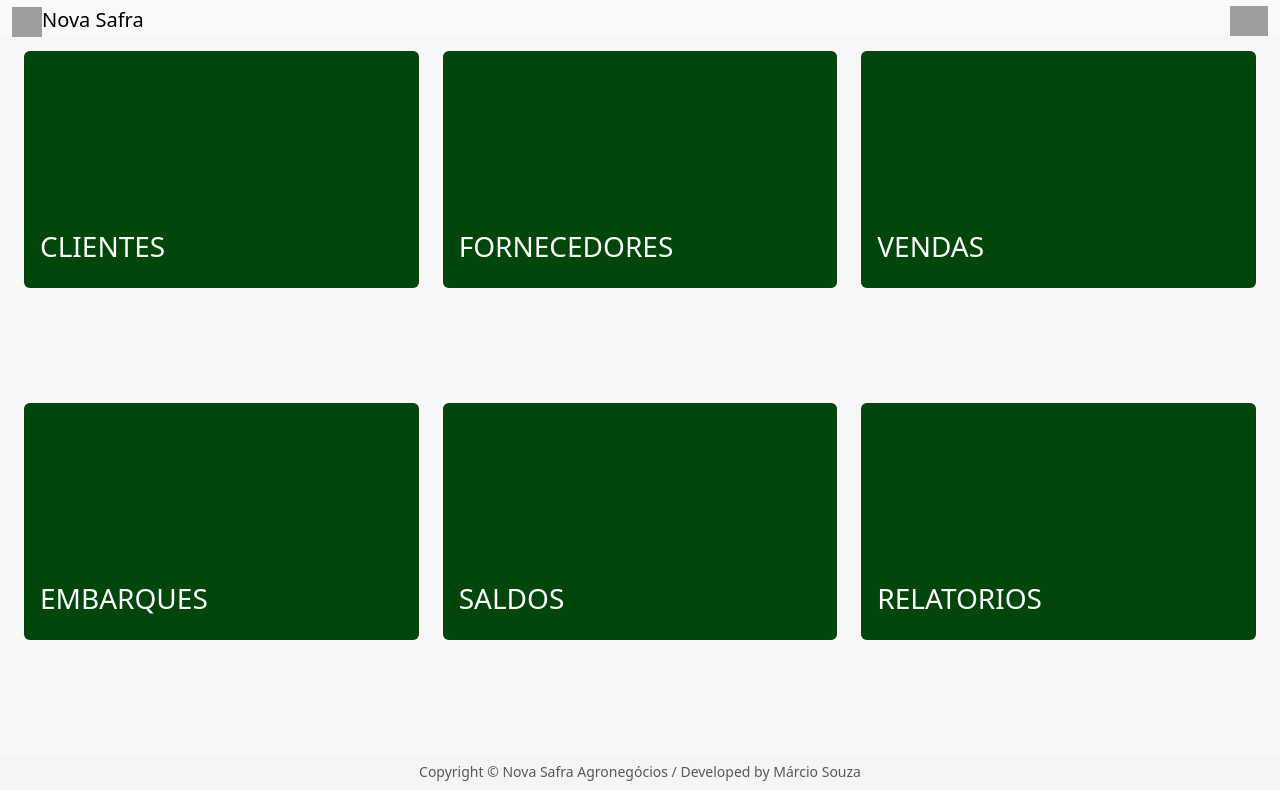
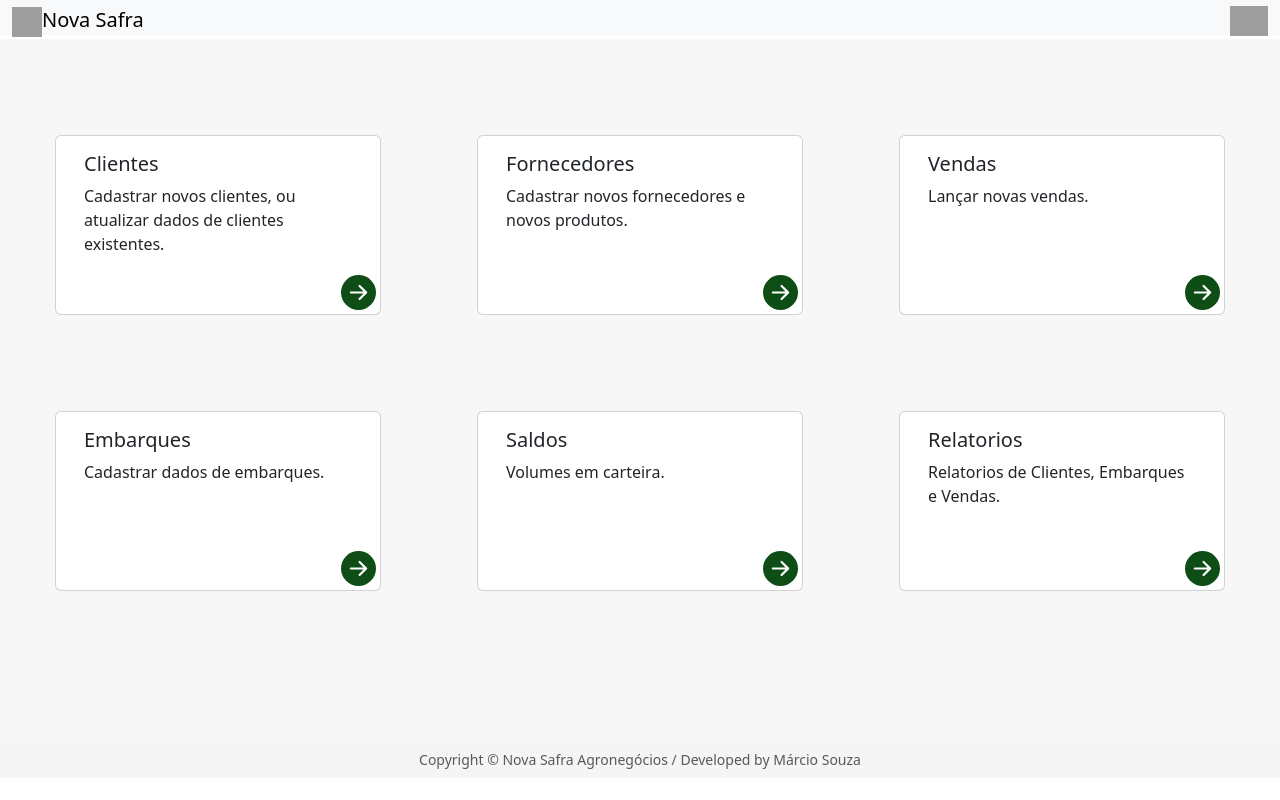
Before and after one commit to Marcio-SouzaJr/NSReact, a React (Create React App) app: page /selection in a window 1280 px wide. Built offline with nearby package versions, Linux system fonts and the light colour scheme; grey boxes are pictures that could not be loaded.

Commit message:
Layout update

```diff
--- a/package.json
+++ b/package.json
@@ -8,6 +8,7 @@
     "@testing-library/user-event": "^13.5.0",
     "bootstrap": "^5.3.0-alpha3",
     "react": "^18.2.0",
+    "react-bootstrap-icons": "^1.10.3",
     "react-dom": "^18.2.0",
     "react-router-dom": "^6.10.0",
     "react-scripts": "5.0.1",
--- a/public/style.css
+++ b/public/style.css
@@ -93,60 +93,38 @@
   width: 28px;
 }
 
-/* inicio selection */
-.option {
-  overflow: hidden;
-  position: relative;
-  padding-bottom: 60%;
-  cursor: pointer;
-  background-color: var(--primaria);
+
+/* inicio pagina de seleção */
+
+
+.selection-base {
+  background-color: #f7f7f7;
+  height: 88vh;
 }
 
-.option-overlay {
-  width: 100%;
-  height: 100%;
-  position: absolute;
-  top: 0;
-  left: 0;
-  z-index: 90;
-  transition: all 0.4s;
+@media screen and (max-width: 1200px){
+  .selection-base {
+    height: 100%;
+  }
 }
 
-.option-content {
-  position: absolute;
-  bottom: 0;
-  left: 0;
-  z-index: 99;
-  transition: all 0.4s;
+.seta {
+  color: rgb(15, 77, 23);
+  font-size: 35px;
 }
 
-.option-overlay {
-  background: rgba(0, 0, 0, 0.4);
+.seta:hover {
+  color: rgb(0, 65, 9);
+  font-size: 36px;
+  transition: all 0.5s;
 }
 
-.option-description {
-  transform: translateY(0.5rem);
-  transition: all 0.7s;
-  opacity: 0;
-  display: none;
-}
-
-.option:hover .option-content {
-  bottom: 1rem;
-}
-
-.option:hover .option-description {
-  opacity: 5;
-  transform: none;
-  display: block;
-  transition: all 0.4s;
-}
-
-.option:hover .option-overlay {
-  opacity: 0;
+#opcao{
+  height: 180px;
 }
 
 .option:hover {
-  box-shadow: 0px 0px 18px -5px rgba(0, 0, 0, 0.96);
-  transition: all 0.4s;
+  box-shadow: 8px 7px 68px -40px rgb(2, 109, 2);
+  transition: all 0.5s;
+
 }
--- a/src/pages/Fornecedores/index.js
+++ b/src/pages/Fornecedores/index.js
@@ -1,3 +1,4 @@
+import { ArrowRightCircleFill } from "react-bootstrap-icons";
 import Navbar from "../../components/Navbar";
 import { Link } from "react-router-dom";
 
@@ -5,36 +6,24 @@ const Fornecedores = () => {
   return (
     <>
       <Navbar />
-      <div className=" d-flex flex-column flex-lg-row justify-content-around align-items-center container-fluid py-2 m-0 page-base">
-        <div className="col-12 col-sm-6 col-lg-5 pt-2">
-          <div className="option text-white rounded">
-          <Link to={"/fornecedores/fabricas"}>
-              <div className="option-overlay"></div>
-            </Link>
-
-            <div className="option-content px-3 py-4">
-              <h3 className="hover-1-title text-uppercase font-weight-bold mb-0">
-                Fabricas
-              </h3>
-              <p className="option-description font-weight-light mb-0">
-                Cadastrar Fabricas/Empresas como fornecedoras.
-              </p>
+      <div class="selection-base d-flex flex-column mt-1 py-5 justify-content-center">
+        <div class="row d-flex justify-content-center ">
+          <div id="opcao" class="option card col-6 col-xl-3 m-5 mt-5">
+            <div id="opcao" class="card-body">
+              <h5 class="card-title">Fabricas</h5>
+              <p class="card-text">Cadastrar novas fabricas.</p>
+              <Link to={"/fornecedores/fabricas"}>
+                <ArrowRightCircleFill className="seta position-absolute bottom-0 end-0 me-1 mb-1" />
+              </Link>
             </div>
           </div>
-        </div>
-
-        <div className="col-12 col-sm-6 col-lg-5 pt-2">
-          <div className="option text-white rounded">
-          <Link to={"/fornecedores/produtos"}>
-              <div className="option-overlay"></div>
-            </Link>
-            <div className="option-content px-3 py-4">
-              <h3 className="hover-1-title text-uppercase font-weight-bold mb-0">
-                Produto
-              </h3>
-              <p className="option-description font-weight-light mb-0">
-                Cadastrar novo produto vendido.
-              </p>
+          <div id="opcao" class="option card col-6 col-xl-3 m-5 mt-5">
+            <div class="card-body">
+              <h5 class="card-title">Produtos</h5>
+              <p class="card-text">Cadastrar novos produtos.</p>
+              <Link to={"/fornecedores/produtos"}>
+                <ArrowRightCircleFill className="seta position-absolute bottom-0 end-0 me-1 mb-1" />
+              </Link>
             </div>
           </div>
         </div>
--- a/src/pages/Relatorios/index.js
+++ b/src/pages/Relatorios/index.js
@@ -1,3 +1,4 @@
+import { ArrowRightCircleFill } from "react-bootstrap-icons";
 import Navbar from "../../components/Navbar";
 import { Link } from "react-router-dom";
 
@@ -5,49 +6,33 @@ const Relatorios = () => {
   return (
     <>
       <Navbar />
-      <div className="row container-fluid d-flex align-items-center py-2 m-0 page-base">
-        <div className="col-sm-6 col-lg-4 pt-2">
-          <div className="option text-white rounded" id="embarques">
+      <div class="selection-base d-flex flex-column mt-1 py-5 justify-content-center">
+        <div class="row d-flex justify-content-center ">
+          <div id="opcao" class="option card col-6 col-xl-3 m-5 mt-5">
+            <div id="opcao" class="card-body">
+              <h5 class="card-title">Clientes</h5>
+              <p class="card-text">Dados detalhados por cliente.</p>
               <Link to={"/relatorios/clientes"}>
-              <div className="option-overlay"></div>
+                <ArrowRightCircleFill className="seta position-absolute bottom-0 end-0 me-1 mb-1" />
               </Link>
-            <div className="option-content px-3 py-4">
-              <h3 className="hover-1-title text-uppercase font-weight-bold mb-0">
-                CLientes
-              </h3>
-              <p className="option-description font-weight-light mb-0">
-                Dados Cadastrais Clientes
-              </p>
             </div>
           </div>
-        </div>
-        <div className="col-sm-6 col-lg-4 pt-2">
-          <div className="option text-white rounded">
+          <div id="opcao" class="option card col-6 col-xl-3 m-5 mt-5">
+            <div class="card-body">
+              <h5 class="card-title">Vendas</h5>
+              <p class="card-text">Historico de vendas.</p>
               <Link to={"/relatorios/vendas"}>
-              <div className="option-overlay"></div>
+                <ArrowRightCircleFill className="seta position-absolute bottom-0 end-0 me-1 mb-1" />
               </Link>
-            <div className="option-content px-3 py-4">
-              <h3 className="hover-1-title text-uppercase font-weight-bold mb-0">
-                Vendas
-              </h3>
-              <p className="option-description font-weight-light mb-0">
-                Relatorio de Vendas
-              </p>
             </div>
           </div>
-        </div>
-        <div className="col-sm-6 col-lg-4 pt-2">
-          <div className="option text-white rounded">
+          <div id="opcao" class="option card col-6 col-xl-3 m-5 mt-5">
+            <div class="card-body">
+              <h5 class="card-title">Embarques</h5>
+              <p class="card-text">Historico de embarques</p>
               <Link to={"/relatorios/embarques"}>
-              <div className="option-overlay"></div>
+                <ArrowRightCircleFill className="seta position-absolute bottom-0 end-0 me-1 mb-1" />
               </Link>
-            <div className="option-content px-3 py-4">
-              <h3 className="hover-1-title text-uppercase font-weight-bold mb-0">
-                Embarques
-              </h3>
-              <p className="option-description font-weight-light mb-0">
-                Relatorio de Embarques
-              </p>
             </div>
           </div>
         </div>
--- a/src/pages/Selection/index.js
+++ b/src/pages/Selection/index.js
@@ -1,100 +1,74 @@
 import Navbar from "../../components/Navbar";
 import { Link } from "react-router-dom";
+import { ArrowRightCircleFill } from "react-bootstrap-icons";
 
 const Selection = () => {
   return (
     <>
       <Navbar />
-      <div className="row container-fluid py-2 m-0 page-base">
-        <div className="col-sm-6 col-lg-4 pt-2" id="clientes">
-          <div className="option text-white rounded ">
-            <Link to={"/clientes"}>
-              <div className="option-overlay"></div>
-            </Link>
-            <div className="option-content px-3 py-4">
-              <h3 className="hover-1-title text-uppercase font-weight-bold mb-0">
-                Clientes
-              </h3>
-              <p className="option-description font-weight-light mb-0">
-                Cadastrar dados de novos clientes para serem usado em contratos,
-                saldos e relatórios
+      <div class="selection-base d-flex flex-column mt-1 py-5">
+        <div class="row d-flex justify-content-center">
+          <div id="opcao" class="option card col-6 col-xl-3 mx-5 mt-5 mb-5">
+            <div class="card-body">
+              <h5 class="card-title">Clientes</h5>
+              <p class="card-text">
+                Cadastrar novos clientes, ou atualizar dados de clientes
+                existentes.
               </p>
+              <Link to={"/clientes"}>
+                <ArrowRightCircleFill className="seta position-absolute bottom-0 end-0 me-1 mb-1" />
+              </Link>
+            </div>
+          </div>
+          <div id="opcao" class="option card col-6 col-xl-3 mx-5 mt-5 mb-5">
+            <div class="card-body">
+              <h5 class="card-title">Fornecedores</h5>
+              <p class="card-text">
+                Cadastrar novos fornecedores e novos produtos.
+              </p>
+              <Link to={"/fornecedores"}>
+                <ArrowRightCircleFill className="seta position-absolute bottom-0 end-0 me-1 mb-1" />
+              </Link>
+            </div>
+          </div>
+          <div id="opcao" class="option card col-6 col-xl-3 mx-5 mt-5 mb-5">
+            <div class="card-body">
+              <h5 class="card-title">Vendas</h5>
+              <p class="card-text">Lançar novas vendas.</p>
+              <Link to={"/vendas"}>
+                <ArrowRightCircleFill className="seta position-absolute bottom-0 end-0 me-1 mb-1" />
+              </Link>
             </div>
           </div>
         </div>
-        <div className="col-sm-6 col-lg-4 pt-2" id="fornecedores">
-          <div className="option text-white rounded ">
-            <Link to={"/fornecedores"}>
-              <div className="option-overlay"></div>
-            </Link>
-            <div className="option-content px-3 py-4">
-              <h3 className="hover-1-title text-uppercase font-weight-bold mb-0">
-                Fornecedores
-              </h3>
-              <p className="option-description font-weight-light mb-0">
-                Cadastrar dados de fornecedores e produtos, para serem usados em
-                contratos, saldos e relatórios
-              </p>
+        <div class="row d-flex justify-content-center">
+          <div id="opcao" class="option card col-6 col-xl-3 m-5 mt-5">
+            <div id="opcao" class="card-body">
+              <h5 class="card-title">Embarques</h5>
+              <p class="card-text">Cadastrar dados de embarques.</p>
+              <Link to={"/embarques"}>
+                <ArrowRightCircleFill className="seta position-absolute bottom-0 end-0 me-1 mb-1" />
+              </Link>
             </div>
           </div>
-        </div>
-        <div className="col-sm-6 col-lg-4 pt-2" id="vendas">
-          <div className="option text-white rounded">
-            <Link to={"/vendas"}>
-              <div className="option-overlay"></div>
-            </Link>
-            <div className="option-content px-3 py-4">
-              <h3 className="hover-1-title text-uppercase font-weight-bold mb-0">
-                Vendas
-              </h3>
-              <p className="option-description font-weight-light mb-0">
-                Cadastrar novas vendas
-              </p>
+          <div id="opcao"class="option card col-6 col-xl-3 m-5 mt-5">
+            <div class="card-body">
+              <h5 class="card-title">Saldos</h5>
+              <p class="card-text">Volumes em carteira.</p>
+              <Link to={"/saldos"}>
+                <ArrowRightCircleFill className="seta position-absolute bottom-0 end-0 me-1 mb-1" />
+              </Link>
             </div>
           </div>
-        </div>
-        <div className="col-sm-6 col-lg-4 pt-2">
-          <div className="option text-white rounded" id="embarques">
-            <Link to={"/embarques"}>
-              <div className="option-overlay"></div>
-            </Link>
-            <div className="option-content px-3 py-4">
-              <h3 className="hover-1-title text-uppercase font-weight-bold mb-0">
-                Embarques
-              </h3>
-              <p className="option-description font-weight-light mb-0">
-                Cadastrar volumes embarcados
+          <div id="opcao" class="option card col-6 col-xl-3 m-5 mt-5">
+            <div class="card-body">
+              <h5 class="card-title">Relatorios</h5>
+              <p class="card-text">
+                Relatorios de Clientes, Embarques e Vendas.
               </p>
-            </div>
-          </div>
-        </div>
-        <div className="col-sm-6 col-lg-4 pt-2">
-          <div className="option text-white rounded">
-            <Link to={"/saldos"}>
-              <div className="option-overlay"></div>
-            </Link>
-            <div className="option-content px-3 py-4">
-              <h3 className="hover-1-title text-uppercase font-weight-bold mb-0">
-                Saldos
-              </h3>
-              <p className="option-description font-weight-light mb-0">
-                Acompanhamento de saldos
-              </p>
-            </div>
-          </div>
-        </div>
-        <div className="col-sm-6 col-lg-4 pt-2">
-          <div className="option text-white rounded">
-            <Link to={"/relatorios"}>
-              <div className="option-overlay"></div>
-            </Link>
-            <div className="option-content px-3 py-4">
-              <h3 className="hover-1-title text-uppercase font-weight-bold mb-0">
-                Relatorios
-              </h3>
-              <p className="option-description font-weight-light mb-0">
-                Relatórios detalhados
-              </p>
+              <Link to={"/relatorios"}>
+                <ArrowRightCircleFill className="seta position-absolute bottom-0 end-0 me-1 mb-1" />
+              </Link>
             </div>
           </div>
         </div>
```
Also changed, not shown: 1 other file (tests, documents, lock files or other folders). Lines whose indentation alone changed are shown as unchanged.
